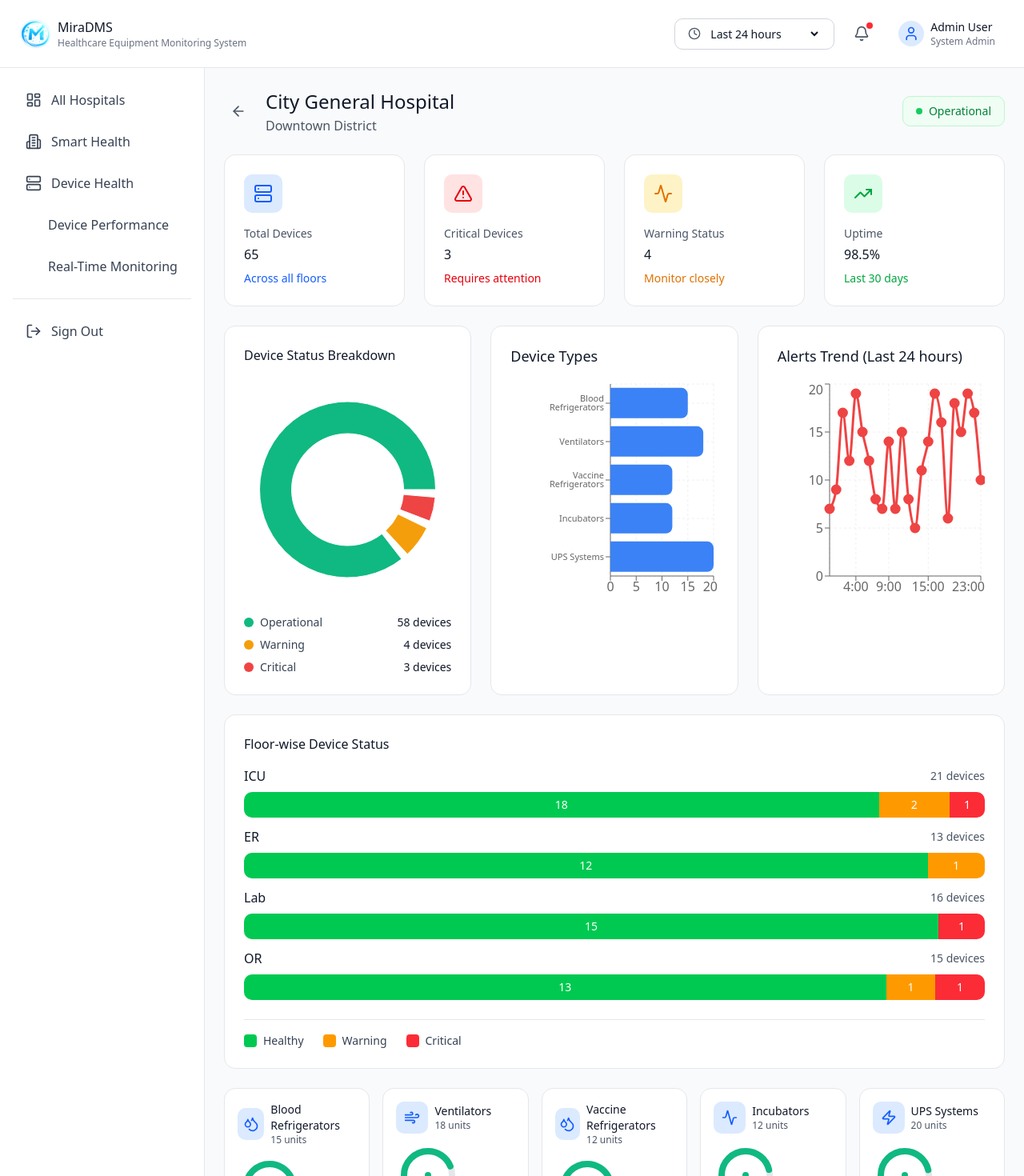
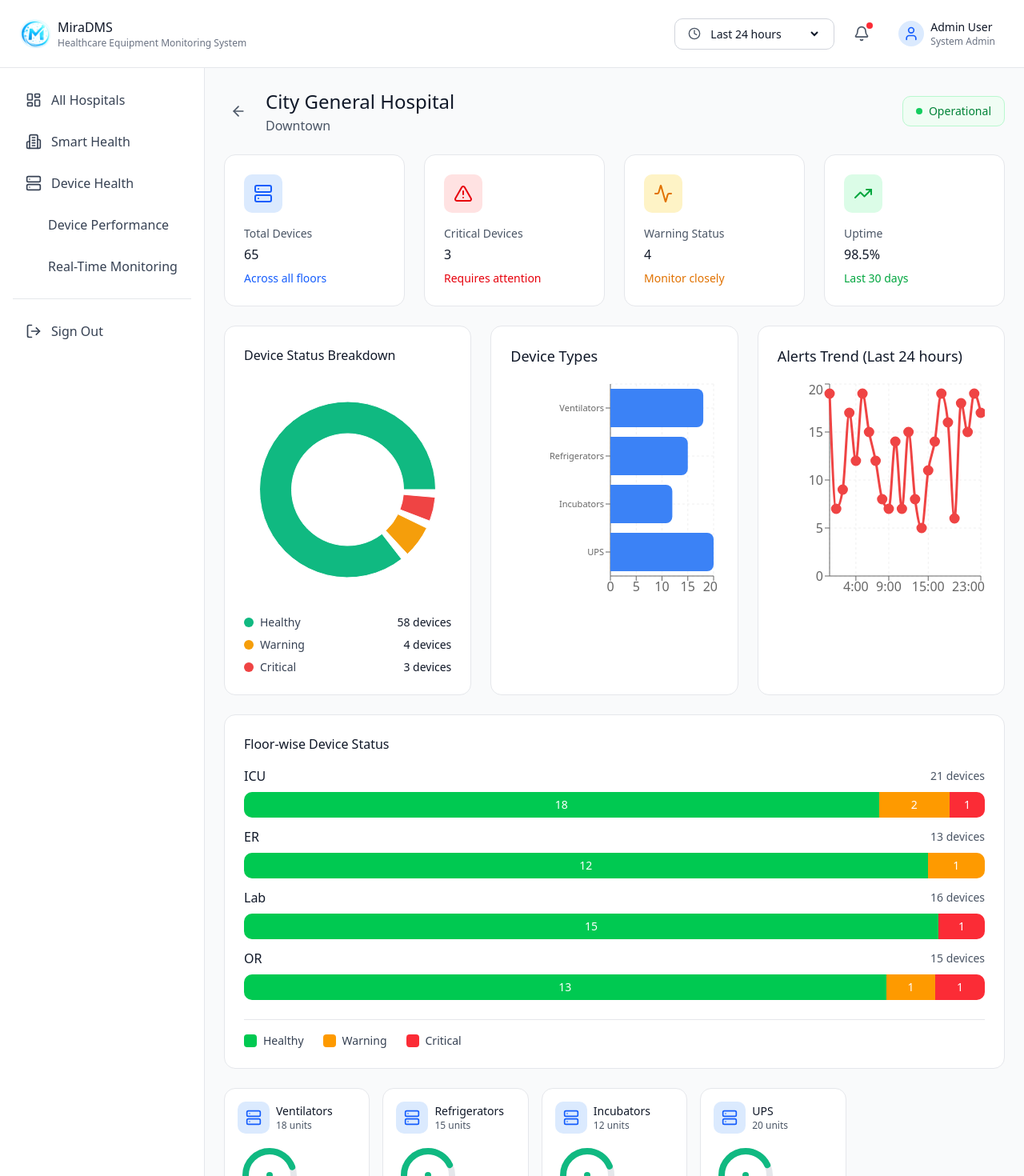
Before and after one commit to shaikmoulana/MiraDMS, a React (Vite) app: page /hospital/1 in a window 1280 px wide. Shown: the top 1470 px of the page at 80% size. Built offline with nearby package versions, Linux system fonts and the light colour scheme; some icons are missing.

Commit message:
Seperated hospitals data, updated navigations

```diff
--- a/src/components/HospitalView.tsx
+++ b/src/components/HospitalView.tsx
@@ -5,31 +5,30 @@ import { ArrowLeft, Activity, AlertTriangle, TrendingUp, Wind, Droplets, Zap, Se
 import GaugeChart from './charts/GaugeChart';
 import { useTimeRange } from '../contexts/TimeRangeContext';
 import { getDataPointsForTimeRange, getTimeLabels } from '../utils/dataGenerator';
+import { hospitalsBaseData } from './hospitals';
 
 export default function HospitalView() {
   const { id } = useParams();
   const navigate = useNavigate();
   const { timeRange } = useTimeRange();
 
+  const baseHospital = hospitalsBaseData.find(
+    h => h.id === Number(id)
+  );
+
+  if (!baseHospital) return <p>Hospital not found</p>;
+
   const hospital = {
-    id: 1,
-    name: 'City General Hospital',
-    location: 'Downtown District',
-  };
+  ...baseHospital,
+};
 
-  const deviceStatusData = [
-    { name: 'Operational', value: 58, color: '#10b981' },
-    { name: 'Warning', value: 4, color: '#f59e0b' },
-    { name: 'Critical', value: 3, color: '#ef4444' },
-  ];
+  const deviceStatusData = hospital.healthData;
 
-  const deviceTypesData = [
-    { name: 'Blood Refrigerators', count: 15, icon: Droplets },
-    { name: 'Ventilators', count: 18, icon: Wind },
-    { name: 'Vaccine Refrigerators', count: 12, icon: Droplets },
-    { name: 'Incubators', count: 12, icon: Activity },
-    { name: 'UPS Systems', count: 20, icon: Zap },
-  ];
+  const deviceTypesData = hospital.deviceTypes.map(d => ({
+  ...d,
+  icon: Server, // or map icons if you want
+}));
+
 
   const floorData = [
     { floor: 'ICU', healthy: 18, warning: 2, critical: 1 },
@@ -85,7 +84,7 @@ export default function HospitalView() {
             <Server className="w-6 h-6 text-blue-600" />
           </div>
           <p className="text-sm text-gray-600 mb-1">Total Devices</p>
-          <p className="text-gray-900">65</p>
+          <p className="text-gray-900">{hospital.totalDevices}</p>
           <p className="text-sm text-blue-600 mt-2">Across all floors</p>
         </div>
 
@@ -94,7 +93,7 @@ export default function HospitalView() {
             <AlertTriangle className="w-6 h-6 text-red-600" />
           </div>
           <p className="text-sm text-gray-600 mb-1">Critical Devices</p>
-          <p className="text-gray-900">3</p>
+<p className="text-gray-900">{hospital.healthData.find(d => d.name === 'Critical')?.value}</p>
           <p className="text-sm text-red-600 mt-2">Requires attention</p>
         </div>
 
@@ -103,7 +102,7 @@ export default function HospitalView() {
             <Activity className="w-6 h-6 text-amber-600" />
           </div>
           <p className="text-sm text-gray-600 mb-1">Warning Status</p>
-          <p className="text-gray-900">4</p>
+<p className="text-gray-900">{hospital.healthData.find(d => d.name === 'Warning')?.value}</p>
           <p className="text-sm text-amber-600 mt-2">Monitor closely</p>
         </div>
 
--- a/src/components/Login.tsx
+++ b/src/components/Login.tsx
@@ -15,13 +15,15 @@ export default function Login() {
   const handleCredentialLogin = (e: React.FormEvent) => {
     e.preventDefault();
     if (isValidEmail && isValidPassword) {
-      navigate('/dashboard');
+      // navigate('/dashboard');
+      navigate('/hospitals');
     }
   };
 
   const handleSSOLogin = (provider: string) => {
     setTimeout(() => {
-      navigate('/dashboard');
+      // navigate('/dashboard');
+      navigate('/hospitals');
     }, 500);
   };
 
--- a/src/components/MultiHospitalOverview.tsx
+++ b/src/components/MultiHospitalOverview.tsx
@@ -5,6 +5,7 @@ import { Filter, AlertCircle, Building2, Activity, XCircle } from 'lucide-react'
 import Sparkline from './charts/Sparkline';
 import { useTimeRange } from '../contexts/TimeRangeContext';
 import { generateMetricData } from '../utils/dataGenerator';
+import { hospitalsBaseData } from './hospitals';
 
 export default function MultiHospitalOverview() {
   const navigate = useNavigate();
@@ -12,109 +13,30 @@ export default function MultiHospitalOverview() {
   const [severityFilter, setSeverityFilter] = useState('all');
   const [locationFilter, setLocationFilter] = useState('all');
 
-  const [hospitals, setHospitals] = useState([
-    {
-      id: 1,
-      name: 'City General Hospital',
-      location: 'Downtown',
-      totalDevices: 65,
-      offline: 3,
-      criticalAlerts: 2,
-      status: 'healthy',
-      healthData: [
-        { name: 'Healthy', value: 58, color: '#10b981' },
-        { name: 'Warning', value: 4, color: '#f59e0b' },
-        { name: 'Critical', value: 3, color: '#ef4444' },
-      ],
-      deviceTypes: [
-        { name: 'Ventilators', count: 18 },
-        { name: 'Refrigerators', count: 15 },
-        { name: 'Incubators', count: 12 },
-        { name: 'UPS', count: 20 },
-      ],
-      temperatureTrend: generateMetricData(timeRange.option, 20, 25),
-      lastUpdated: '2 min ago',
-    },
-    {
-      id: 2,
-      name: 'Metro Central Medical',
-      location: 'Midtown',
-      totalDevices: 48,
-      offline: 5,
-      criticalAlerts: 5,
-      status: 'warning',
-      healthData: [
-        { name: 'Healthy', value: 38, color: '#10b981' },
-        { name: 'Warning', value: 7, color: '#f59e0b' },
-        { name: 'Critical', value: 3, color: '#ef4444' },
-      ],
-      deviceTypes: [
-        { name: 'Ventilators', count: 12 },
-        { name: 'Refrigerators', count: 10 },
-        { name: 'Incubators', count: 8 },
-        { name: 'UPS', count: 18 },
-      ],
-      temperatureTrend: generateMetricData(timeRange.option, 21, 27),
-      lastUpdated: '1 min ago',
-    },
-    {
-      id: 3,
-      name: 'Westside Medical Center',
-      location: 'West End',
-      totalDevices: 42,
-      offline: 1,
-      criticalAlerts: 1,
-      status: 'healthy',
-      healthData: [
-        { name: 'Healthy', value: 39, color: '#10b981' },
-        { name: 'Warning', value: 2, color: '#f59e0b' },
-        { name: 'Critical', value: 1, color: '#ef4444' },
-      ],
-      deviceTypes: [
-        { name: 'Ventilators', count: 10 },
-        { name: 'Refrigerators', count: 8 },
-        { name: 'Incubators', count: 9 },
-        { name: 'UPS', count: 15 },
-      ],
-      temperatureTrend: generateMetricData(timeRange.option, 19, 23),
-      lastUpdated: '3 min ago',
-    },
-    {
-      id: 4,
-      name: 'North Valley Hospital',
-      location: 'North District',
-      totalDevices: 30,
-      offline: 7,
-      criticalAlerts: 4,
-      status: 'critical',
-      healthData: [
-        { name: 'Healthy', value: 19, color: '#10b981' },
-        { name: 'Warning', value: 7, color: '#f59e0b' },
-        { name: 'Critical', value: 4, color: '#ef4444' },
-      ],
-      deviceTypes: [
-        { name: 'Ventilators', count: 8 },
-        { name: 'Refrigerators', count: 6 },
-        { name: 'Incubators', count: 5 },
-        { name: 'UPS', count: 11 },
-      ],
-      temperatureTrend: generateMetricData(timeRange.option, 22, 29),
-      lastUpdated: '5 min ago',
-    },
-  ]);
+  const [hospitals, setHospitals] = useState(() =>
+  hospitalsBaseData.map(hospital => ({
+    ...hospital,
+    temperatureTrend: generateMetricData(
+      timeRange.option,
+      hospital.temperatureBase.min,
+      hospital.temperatureBase.max
+    ),
+  }))
+);
 
-  // Update hospital temperature trends when time range changes
   useEffect(() => {
   setHospitals(prevHospitals =>
     prevHospitals.map(hospital => ({
       ...hospital,
-        temperatureTrend: generateMetricData(timeRange.option,
-          hospital.id === 1 ? 20 : hospital.id === 2 ? 21 : hospital.id === 3 ? 19 : 22,
-          hospital.id === 1 ? 25 : hospital.id === 2 ? 27 : hospital.id === 3 ? 23 : 29
-        )
+      temperatureTrend: generateMetricData(
+        timeRange.option,
+        hospital.temperatureBase.min,
+        hospital.temperatureBase.max
+      ),
     }))
   );
 }, [timeRange]);
+
 
   const filteredHospitals = hospitals.filter((hospital) => {
     if (severityFilter !== 'all' && hospital.status !== severityFilter) return false;
--- /dev/null
+++ b/src/components/hospitals.tsx
@@ -0,0 +1,90 @@
+export const hospitalsBaseData = [
+  {
+    id: 1,
+    name: 'City General Hospital',
+    location: 'Downtown',
+    totalDevices: 65,
+    offline: 3,
+    criticalAlerts: 2,
+    status: 'healthy',
+    healthData: [
+      { name: 'Healthy', value: 58, color: '#10b981' },
+      { name: 'Warning', value: 4, color: '#f59e0b' },
+      { name: 'Critical', value: 3, color: '#ef4444' },
+    ],
+    deviceTypes: [
+      { name: 'Ventilators', count: 18 },
+      { name: 'Refrigerators', count: 15 },
+      { name: 'Incubators', count: 12 },
+      { name: 'UPS', count: 20 },
+    ],
+    temperatureBase: { min: 20, max: 25 },
+    lastUpdated: '2 min ago',
+  },
+  {
+    id: 2,
+    name: 'Metro Central Medical',
+    location: 'Midtown',
+    totalDevices: 48,
+    offline: 5,
+    criticalAlerts: 5,
+    status: 'warning',
+    healthData: [
+      { name: 'Healthy', value: 38, color: '#10b981' },
+      { name: 'Warning', value: 7, color: '#f59e0b' },
+      { name: 'Critical', value: 3, color: '#ef4444' },
+    ],
+    deviceTypes: [
+      { name: 'Ventilators', count: 12 },
+      { name: 'Refrigerators', count: 10 },
+      { name: 'Incubators', count: 8 },
+      { name: 'UPS', count: 18 },
+    ],
+    temperatureBase: { min: 21, max: 27 },
+    lastUpdated: '1 min ago',
+  },
+  {
+    id: 3,
+    name: 'Westside Medical Center',
+    location: 'West End',
+    totalDevices: 42,
+    offline: 1,
+    criticalAlerts: 1,
+    status: 'healthy',
+    healthData: [
+      { name: 'Healthy', value: 39, color: '#10b981' },
+      { name: 'Warning', value: 2, color: '#f59e0b' },
+      { name: 'Critical', value: 1, color: '#ef4444' },
+    ],
+    deviceTypes: [
+      { name: 'Ventilators', count: 10 },
+      { name: 'Refrigerators', count: 8 },
+      { name: 'Incubators', count: 9 },
+      { name: 'UPS', count: 15 },
+    ],
+    temperatureBase: { min: 19, max: 23 },
+    lastUpdated: '3 min ago',
+  },
+  {
+    id: 4,
+    name: 'North Valley Hospital',
+    location: 'North District',
+    totalDevices: 30,
+    offline: 7,
+    criticalAlerts: 4,
+    status: 'critical',
+    healthData: [
+      { name: 'Healthy', value: 19, color: '#10b981' },
+      { name: 'Warning', value: 7, color: '#f59e0b' },
+      { name: 'Critical', value: 4, color: '#ef4444' },
+    ],
+    deviceTypes: [
+      { name: 'Ventilators', count: 8 },
+      { name: 'Refrigerators', count: 6 },
+      { name: 'Incubators', count: 5 },
+      { name: 'UPS', count: 11 },
+    ],
+    temperatureBase: { min: 22, max: 29 },
+    lastUpdated: '5 min ago',
+  },
+];
```
Lines whose indentation alone changed are shown as unchanged.
